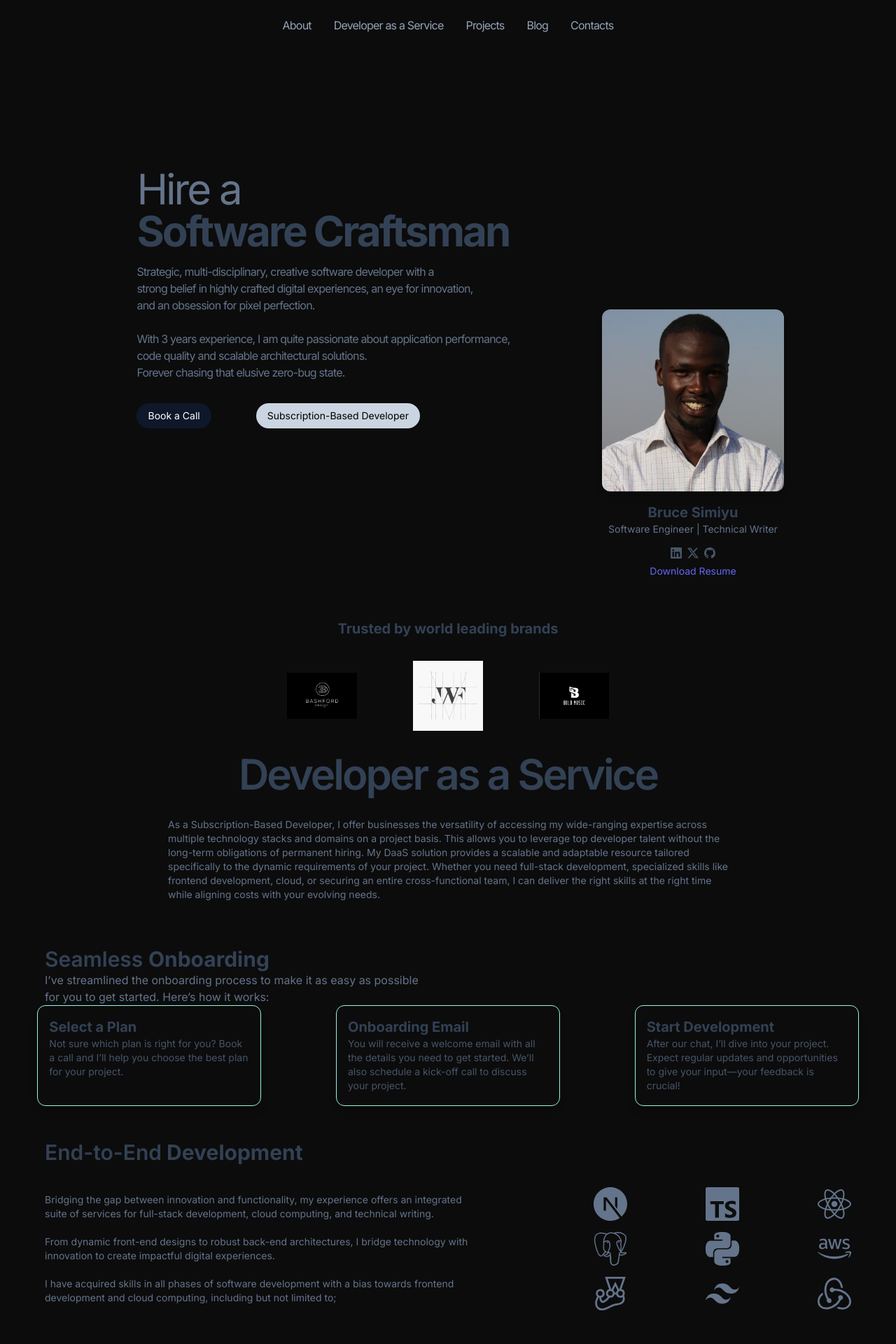
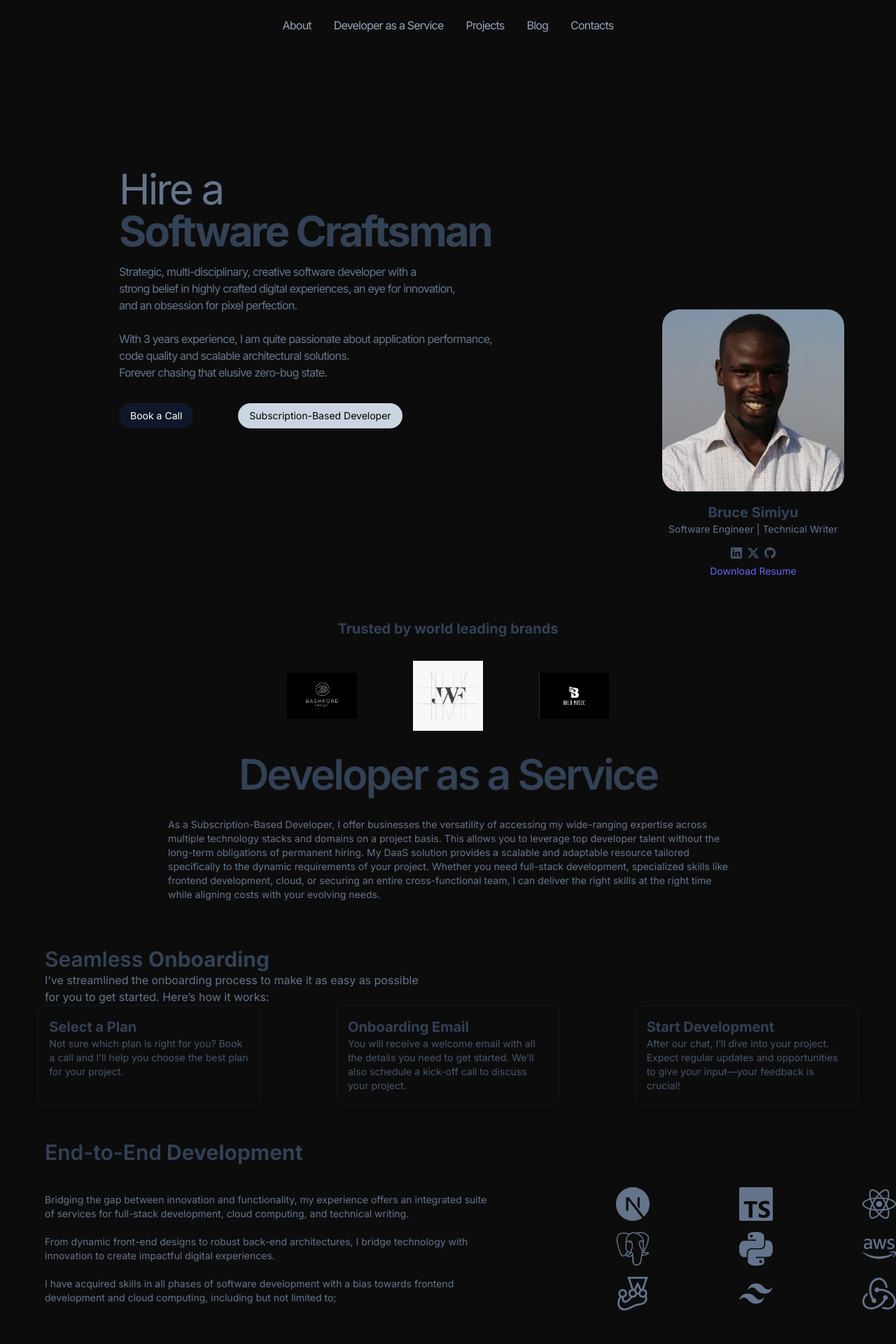
Before and after one commit to Brucedevnairobi/portfolio-website, a Next.js app: page / in a window 1280 px wide. Shown: the top 1920 px of the page at 70% size. Built offline with nearby package versions, Linux system fonts and the light colour scheme.

Commit message:
Generic changes

```diff
--- a/app/page.tsx
+++ b/app/page.tsx
@@ -17,14 +17,14 @@ import { SiRedux } from "react-icons/si";
 
 export default function Home() {
   return (
-    <div className="w-full md:max-w-screen-2xl mx-auto overflow-hidden">
+    <div className="relative w-full md:max-w-screen-2xl mx-auto overflow-hidden">
       <nav className="pt-6">
         <NavBar />
       </nav>
 
       <div className="flex flex-row items-center pt-40 justify-between ">
         <main className=" sm:mx-auto p-8">
-          <h1 className="max-sm:text-4xl sm:pl-16 md:text-6xl tracking-tighter text-slate-500">
+          <h1 className="max-sm:text-4xl sm:px-16 md:text-6xl tracking-tighter text-slate-500">
             Hire a <br />
             <span className="font-bold text-slate-700">Software Craftsman</span>
           </h1>
@@ -56,13 +56,13 @@ export default function Home() {
             </section>
           </section>
         </main>
-        <div className="max-sm:hidden md:flex flex-col items-center md:translate-y-52 md:mr-40">
+        <div className="max-sm:hidden md:flex flex-col items-center md:translate-y-52 mx-auto">
           <Image
             src="/profile.jpg"
             width={260}
             height={200}
             alt="Profile Picture"
-            className="rounded-xl shadow-lg"
+            className="rounded-3xl shadow-lg"
           />
           <h1 className="text-xl font-bold pt-4 text-slate-700">
             Bruce Simiyu
@@ -118,14 +118,14 @@ export default function Home() {
         for you to get started. Here’s how it works:
       </p>
       <section className="sm:items-center md:items-start sm:justify-center md:flex-row flex flex-wrap">
-        <div className="w-80 h-36 border-[1px] border-teal-200 hover:cursor-pointer rounded-xl p-4 shadow-lg mx-auto">
+        <div className="w-80 h-36 border-[1px] border-slate-900 hover:cursor-pointer rounded-xl p-4 shadow-lg mx-auto">
           <h3 className="text-xl font-bold text-slate-700">Select a Plan</h3>
           <p className="text-sm text-slate-600">
             Not sure which plan is right for you? Book a call and I’ll help you
             choose the best plan for your project.
           </p>
         </div>
-        <div className="w-80 h-36 border-[1px] hover:cursor-pointer border-teal-200 rounded-xl p-4 shadow-lg mx-auto">
+        <div className="w-80 h-36 border-[1px] hover:cursor-pointer border-slate-900 rounded-xl p-4 shadow-lg mx-auto">
           <h3 className="text-xl font-bold text-slate-700">Onboarding Email</h3>
           <p className="text-sm text-slate-600">
             You will receive a welcome email with all the details you need to
@@ -133,7 +133,7 @@ export default function Home() {
             project.
           </p>
         </div>
-        <div className="w-80 h-36 border-[1px] hover:cursor-pointer border-teal-200 rounded-xl p-4 shadow-lg mx-auto">
+        <div className="w-80 h-36 border-[1px] hover:cursor-pointer border-slate-900 rounded-xl p-4 shadow-lg mx-auto">
           <h3 className="text-xl font-bold text-slate-700">
             Start Development
           </h3>
@@ -143,7 +143,7 @@ export default function Home() {
           </p>
         </div>
       </section>
-      <h3 className="text-3xl font-semibold text-slate-700 pt-12 pl-16">
+      <h3 className="text-3xl font-semibold text-slate-700 pt-12 px-16">
         End-to-End
         <span className="font-bold"> Development</span>
       </h3>
@@ -160,18 +160,18 @@ export default function Home() {
           with a bias towards frontend development and cloud computing,
           including but not limited to;
         </h1>
-        <div className="max-sm:mx-auto max-sm:pt-8 max-md:justify-center md:pr-16">
-          <section className="flex flex-row gap-x-28">
+        <div className="max-sm:mx-auto max-sm:pt-8 max-md:justify-center">
+          <section className="flex flex-row gap-x-32">
             <SiNextdotjs className="text-slate-500 w-12 h-12" />
             <SiTypescript className="text-slate-500 w-12 h-12" />
             <FaReact className="text-slate-500 w-12 h-12" />
           </section>
-          <section className="flex flex-row gap-x-28 pt-4">
+          <section className="flex flex-row gap-x-32 pt-4">
             <SiPostgresql className="text-slate-500 w-12 h-12" />
             <SiPython className="text-slate-500 w-12 h-12" />
             <FaAws className="text-slate-500 w-12 h-12" />
           </section>
-          <section className="flex flex-row gap-x-28 pt-4">
+          <section className="flex flex-row gap-x-32 pt-4">
             <SiJest className="text-slate-500 w-12 h-12" />
             <SiTailwindcss className="text-slate-500 w-12 h-12" />
             <SiRedux className="text-slate-500 w-12 h-12" />
```
